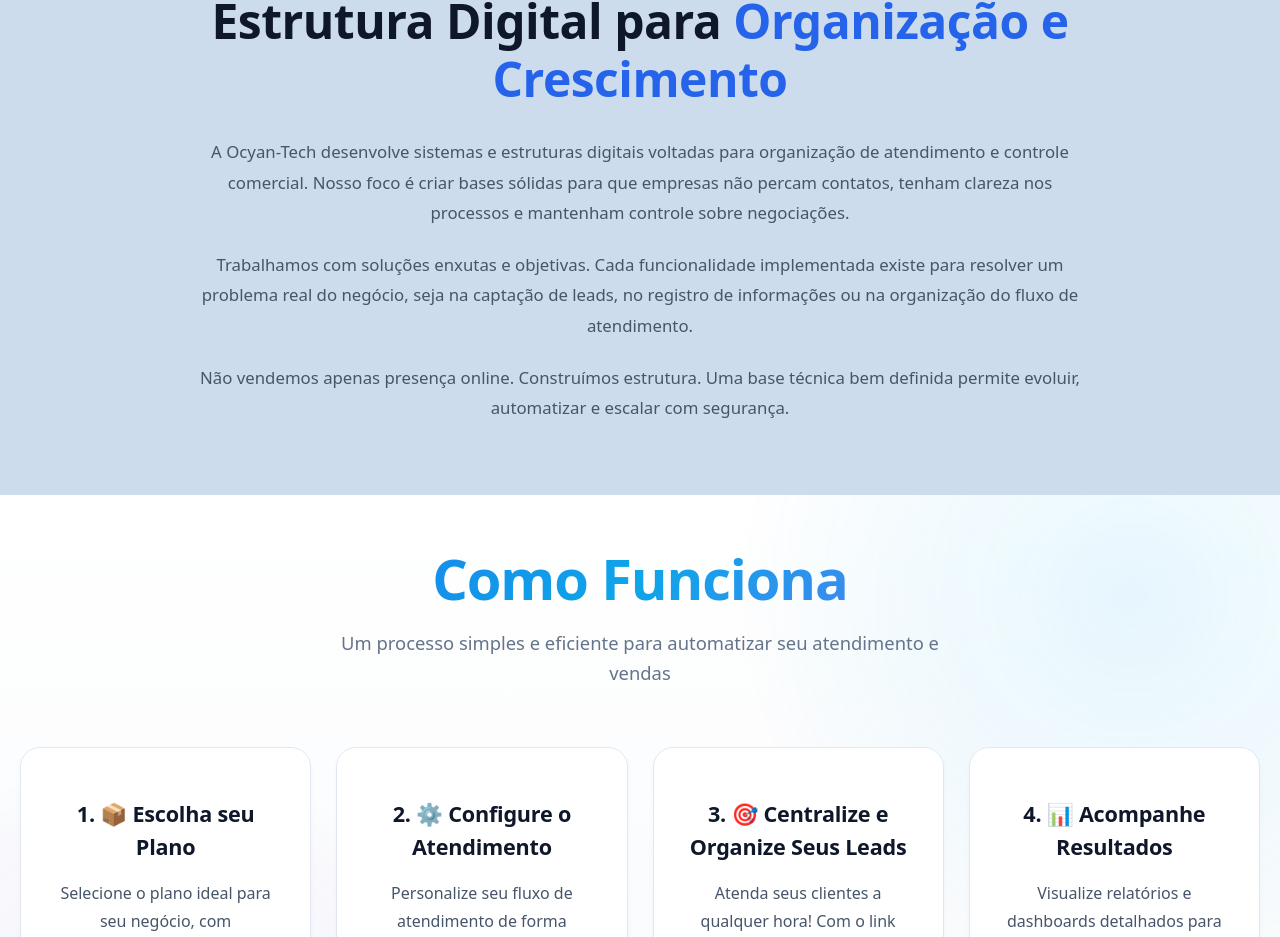
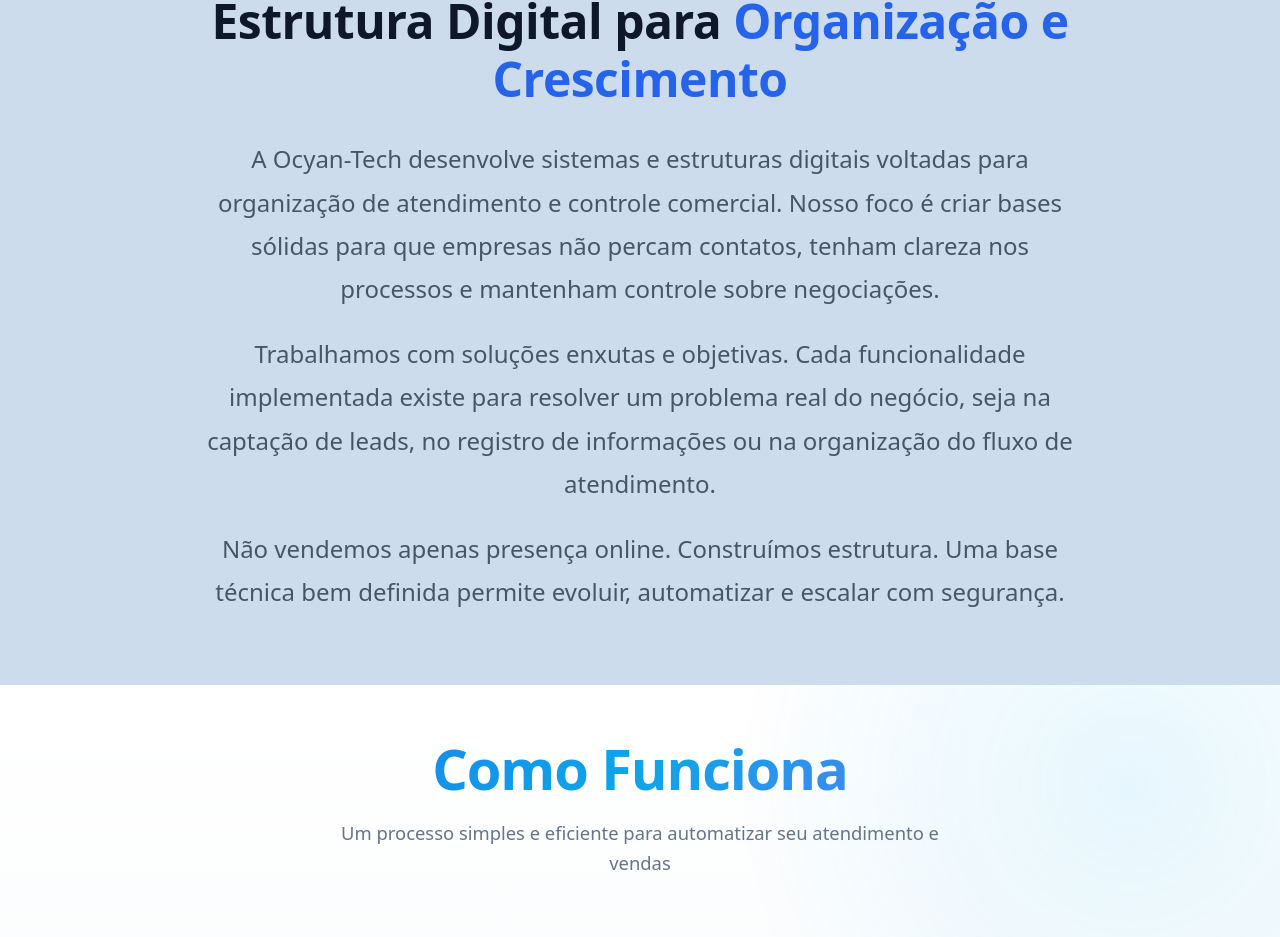
Before and after one commit to OcimarPrado/Frontend-ProjetoA, a React (Vite) app: page / in a window 1280 px wide. Shown: the part 1009-1946 px from the top of the page. Built offline with nearby package versions, Linux system fonts and the light colour scheme.

Commit message:
ajuste hero responsivo

```diff
--- a/src/styles/Sobre.css
+++ b/src/styles/Sobre.css
@@ -11,7 +11,7 @@
 
 .overline {
   display: inline-block;
-  font-size: 0.75rem;
+  font-size: .75rem;
   font-weight: 700;
   letter-spacing: 2px;
   text-transform: uppercase;
@@ -33,7 +33,7 @@
 }
 
 .sobre-container p {
-  font-size: 1.05rem;
+  font-size: 1.5rem;
   line-height: 1.8;
   color: #475569;
   margin-bottom: 22px;
```
